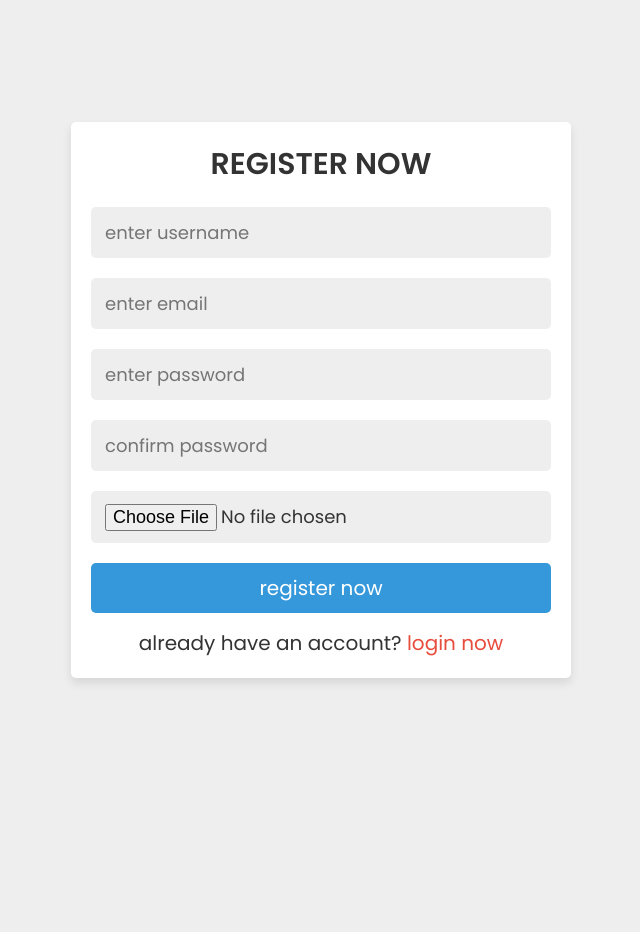
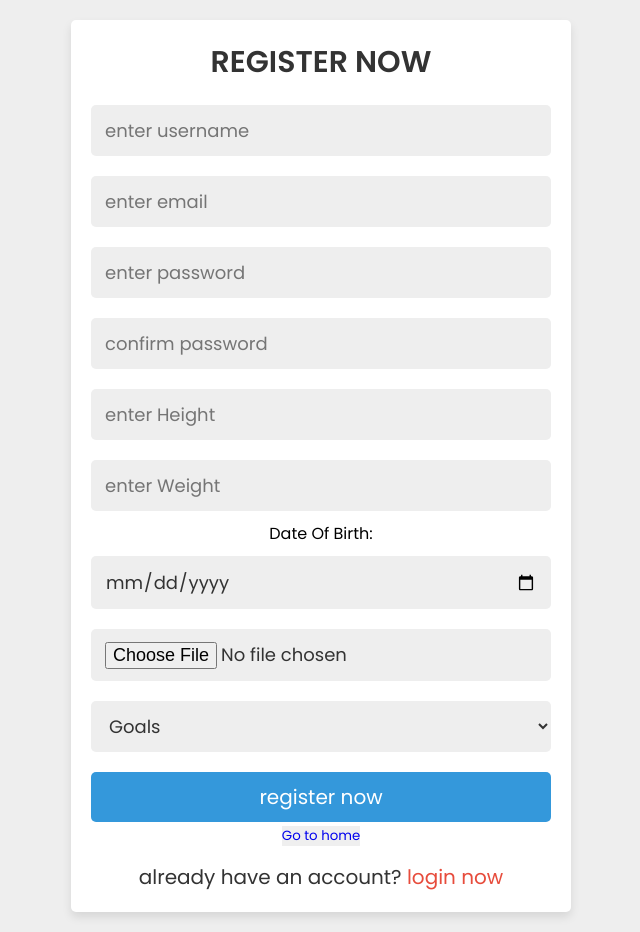
Before and after one commit to FireQueen-3010/Svasthyam, a PHP site: page /login-system/register.php in a window 1280 px wide. Shown: the whole page, without its empty margins (319-959 px from the left). Before the commit the page ends 683 px from the top, so only its background shows below. Run offline with PHP 8.4, Linux system fonts and the light colour scheme.

Commit message:
second commit

```diff
--- a/login-system/register.php
+++ b/login-system/register.php
@@ -68,8 +68,21 @@ if(isset($_POST['submit'])){
       <input type="email" name="email" placeholder="enter email" class="box" required>
       <input type="password" name="password" placeholder="enter password" class="box" required>
       <input type="password" name="cpassword" placeholder="confirm password" class="box" required>
+      <input type="text" name="name" placeholder="enter Height" class="box" required>
+      <input type="text" name="name" placeholder="enter Weight" class="box" required>
+      <action="/action_page.php">
+         <label for="Date Of Birth">Date Of Birth:</label>
+         <input type="Date" id="Birthday" name="Birthday" class="box" required>
       <input type="file" name="image" class="box" accept="image/jpg, image/jpeg, image/png" placeholder="upload an avtaar">
+      <label>
+            <select id="Goals" name="Goals" class="box" required>
+            <option value="" selected="Goals">Goals</option>
+            <option value="Weight Loss">Weight Loss</option>
+            <option value="Weight Gain">Weight Gain</option>
+            <option value="Stay Fit">Stay Fit</option>
+   </label>
       <input type="submit" name="submit" value="register now" class="btn">
+      <button class="btn-get"><a href="../index.php">Go to home</a></button>
 
       <p>already have an account? <a href="login.php">login now</a></p>
    </form>
```
